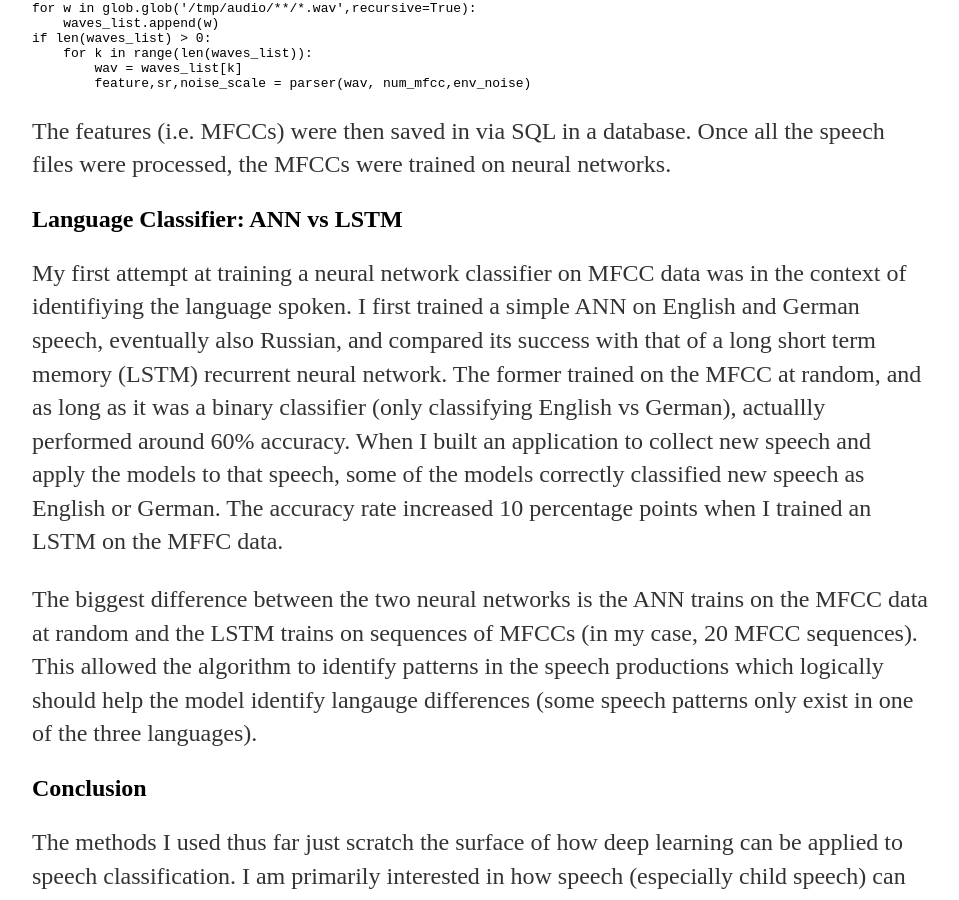
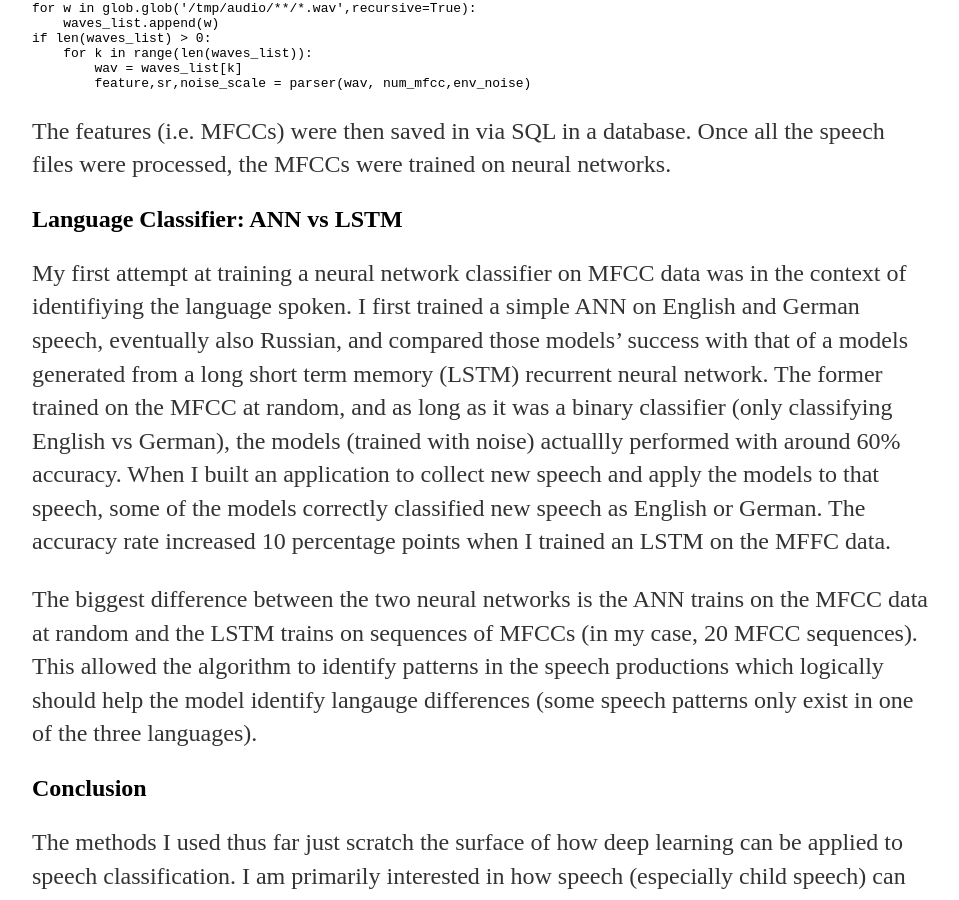
Before and after one commit to a-n-rose/a-n-rose.github.io, a Jekyll site: the page built from _posts/2018-09-09-MFCC-extraction-prep-speech-4-deep-learning.md, in a window 1280 px wide and 900 px high, scrolled down 5785 px. Shown: the whole window, without its empty margins (160-1119 px from the left). Built offline with Jekyll 4.4.1, drawn with Linux system fonts in a browser that asks for light colours.

Commit message:
minor additions

```diff
--- a/_posts/2018-09-09-MFCC-extraction-prep-speech-4-deep-learning.md
+++ b/_posts/2018-09-09-MFCC-extraction-prep-speech-4-deep-learning.md
@@ -103,7 +103,7 @@ The features (i.e. MFCCs) were then saved in via SQL in a database. Once all the
 
 ## Language Classifier: ANN vs LSTM
 
-My first attempt at training a neural network classifier on MFCC data was in the context of identifiying the language spoken. I first trained a simple ANN on English and German speech, eventually also Russian, and compared its success with that of a long short term memory (LSTM) recurrent neural network. The former trained on the MFCC at random, and as long as it was a binary classifier (only classifying English vs German), actuallly performed around 60% accuracy. When I built an application to collect new speech and apply the models to that speech, some of the models correctly classified new speech as English or German. The accuracy rate increased 10 percentage points when I trained an LSTM on the MFFC data.
+My first attempt at training a neural network classifier on MFCC data was in the context of identifiying the language spoken. I first trained a simple ANN on English and German speech, eventually also Russian, and compared those models' success with that of a models generated from a long short term memory (LSTM) recurrent neural network. The former trained on the MFCC at random, and as long as it was a binary classifier (only classifying English vs German), the models (trained with noise) actuallly performed with around 60% accuracy. When I built an application to collect new speech and apply the models to that speech, some of the models correctly classified new speech as English or German. The accuracy rate increased 10 percentage points when I trained an LSTM on the MFFC data.
 
 The biggest difference between the two neural networks is the ANN trains on the MFCC data at random and the LSTM trains on sequences of MFCCs (in my case, 20 MFCC sequences). This allowed the algorithm to identify patterns in the speech productions which logically should help the model identify langauge differences (some speech patterns only exist in one of the three languages).
 
```
